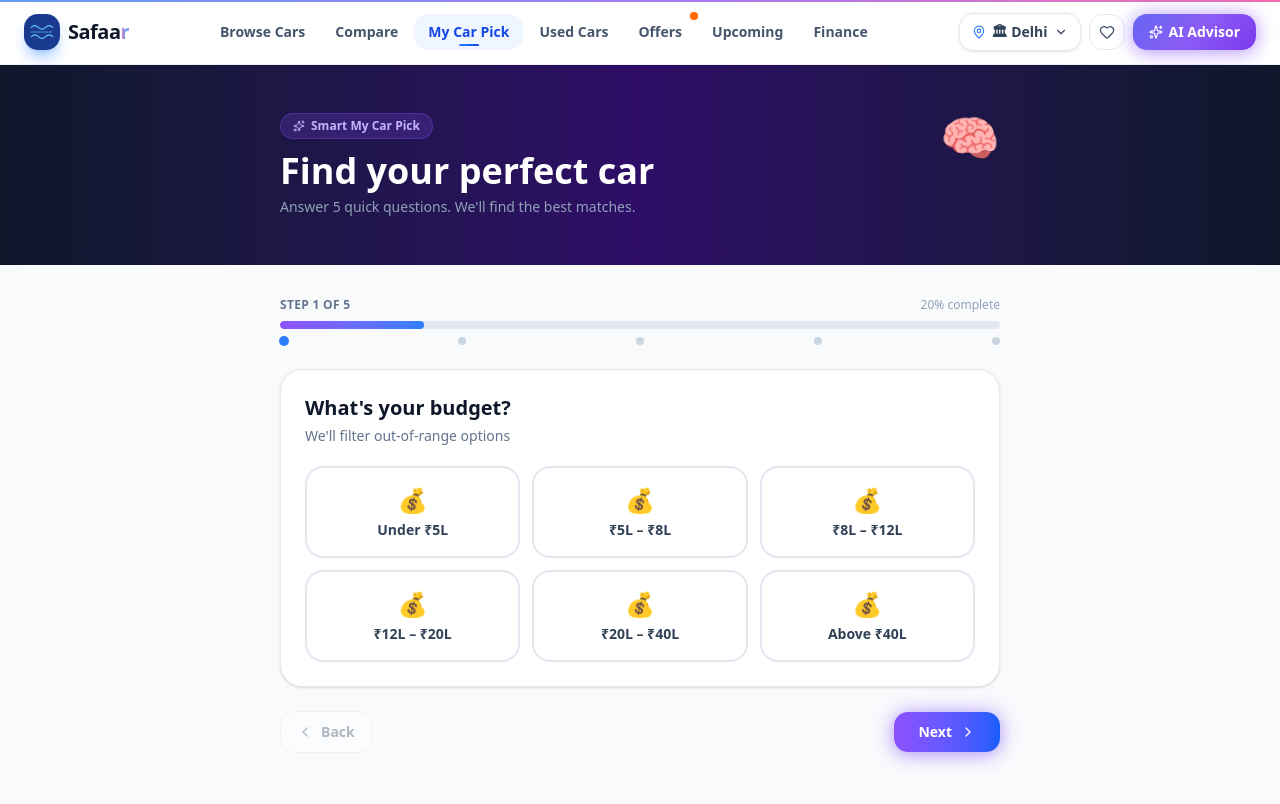
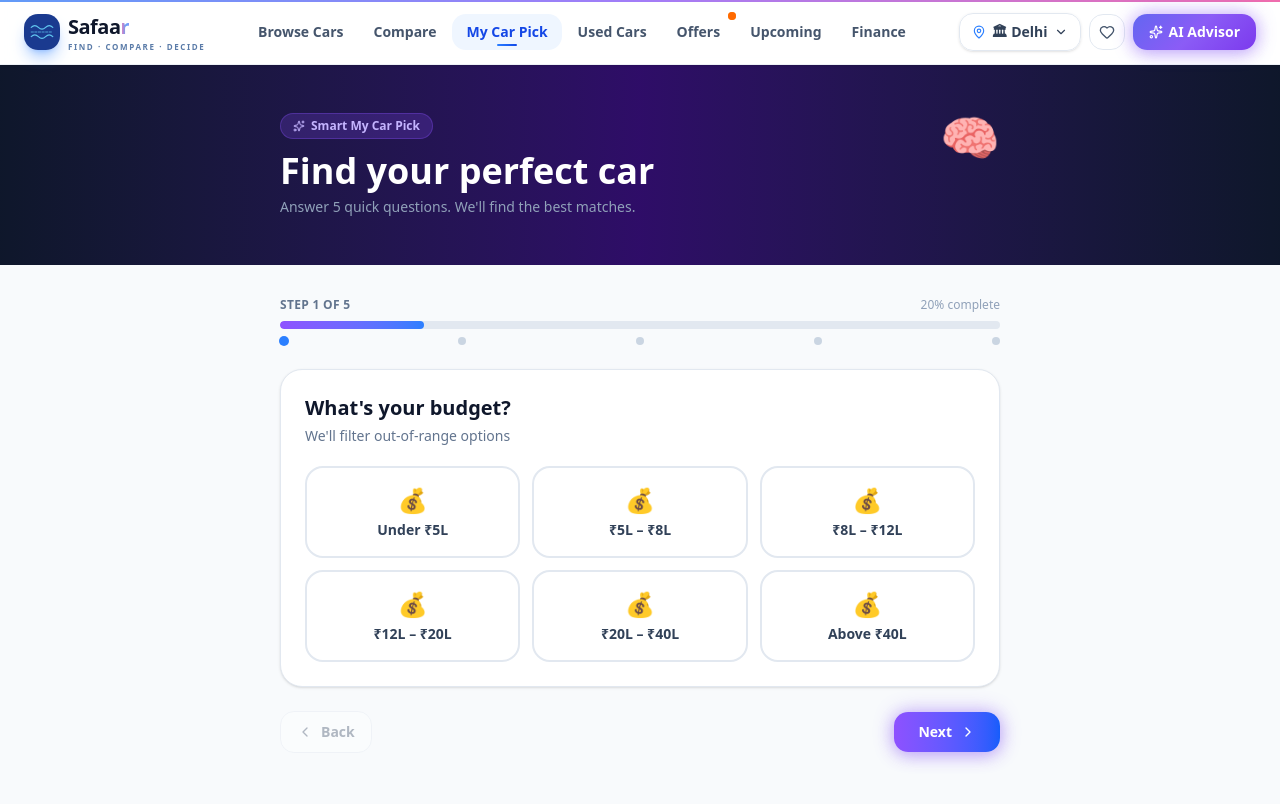
Before and after one commit to RohitNNaik/DriveX, a Next.js app: page /shortlister in a window 1280 px wide. Shown: the top 804 px of the page. Built offline with nearby package versions, Linux system fonts and the light colour scheme.

Commit message:
feat: add 'Find · Compare · Decide' tagline to navbar and footer logo

```diff
--- a/app/page.tsx
+++ b/app/page.tsx
@@ -520,7 +520,10 @@ export default function HomePage() {
             {/* Brand */}
             <div className="flex items-center gap-2">
               <Image src="/safar-icon.svg" alt="Safaar" width={30} height={30} className="rounded-lg" />
-              <span className="font-black text-lg text-slate-900">Safaar</span>
+              <div className="flex flex-col leading-none">
+                <span className="font-black text-lg text-slate-900">Safaar</span>
+                <span className="text-[9px] font-semibold tracking-[0.2em] text-[#5A7BA8] uppercase mt-0.5">Find · Compare · Decide</span>
+              </div>
             </div>
 
             {/* Links */}
--- a/components/navbar/Navbar.tsx
+++ b/components/navbar/Navbar.tsx
@@ -38,10 +38,13 @@ export default function Navbar() {
           <div className="relative group-hover:scale-105 transition-all duration-300">
             <Image src="/safar-icon.svg" alt="Safaar" width={36} height={36} className="rounded-xl shadow-lg shadow-blue-500/40 group-hover:shadow-blue-500/60" />
           </div>
-          <span className="text-xl font-black tracking-tight">
-            <span className="text-slate-900">Safaa</span>
-            <span className="gradient-text-animated">r</span>
-          </span>
+          <div className="flex flex-col leading-none">
+            <span className="text-xl font-black tracking-tight">
+              <span className="text-slate-900">Safaa</span>
+              <span className="gradient-text-animated">r</span>
+            </span>
+            <span className="text-[8px] font-semibold tracking-[0.2em] text-[#5A7BA8] uppercase mt-0.5">Find · Compare · Decide</span>
+          </div>
         </Link>
 
         {/* Desktop nav */}
```
